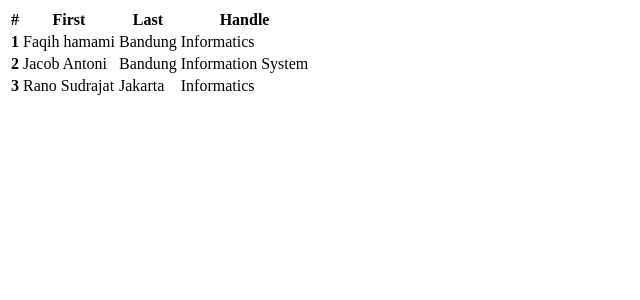
After one commit to V1ewsonic/Flask_tutor, a Flask app: page /tabel in a window 1280 px wide. The commit adds this page. Shown: the top 300 px of the page, without its empty margins (0-640 px from the left). Run offline with Flask 2, Linux system fonts and the light colour scheme; some libraries are stand-ins or nearby versions.

Commit message:
feat : route.py , bs.hml, tabel.html updated

```diff
--- a/routes.py
+++ b/routes.py
@@ -34,6 +34,10 @@ def halmahasiswa():
 def bs():
     return render_template('bs.html')
 
+@app.route('/tabel')
+def tabel():
+    return render_template('tabel.html')
+
 @app.route('/login', methods=['GET','POST'])
 def login():
     if request.method == 'POST':
--- a/templates/bs.html
+++ b/templates/bs.html
@@ -9,7 +9,7 @@
 </head>
 <body>
     <div class="container">
-        <!--
+
         <div class="row">
           <div class="col">
             1 of 2
@@ -40,7 +40,7 @@
       <button type="button" class="btn btn-light">Light</button>
       <button type="button" class="btn btn-dark">Dark</button>
 
-      <button type="button" class="btn btn-link">Link</button>-->
+      <button type="button" class="btn btn-link">Link</button>
 
       <button type="button" class="btn btn-primary btn-lg btn-block">Login</button>
       <button type="button" class="btn btn-secondary btn-lg btn-block">Logout</button>
--- /dev/null
+++ b/templates/tabel.html
@@ -0,0 +1,41 @@
+<!DOCTYPE html>
+<html lang="en">
+<head>
+    <meta charset="UTF-8">
+    <meta http-equiv="X-UA-Compatible" content="IE=edge">
+    <meta name="viewport" content="width=device-width, initial-scale=1.0">
+    <title>Tabel</title>
+</head>
+<body>
+    <table class="table">
+        <thead>
+          <tr>
+            <th scope="col">#</th>
+            <th scope="col">First</th>
+            <th scope="col">Last</th>
+            <th scope="col">Handle</th>
+          </tr>
+        </thead>
+        <tbody>
+          <tr>
+            <th scope="row">1</th>
+            <td>Faqih hamami</td>
+            <td>Bandung</td>
+            <td>Informatics</td>
+          </tr>
+          <tr>
+            <th scope="row">2</th>
+            <td>Jacob Antoni</td>
+            <td>Bandung</td>
+            <td>Information System</td>
+          </tr>
+          <tr>
+            <th scope="row">3</th>
+            <td>Rano Sudrajat</td>
+            <td>Jakarta</td>
+            <td>Informatics</td>
+          </tr>
+        </tbody>
+      </table>
+</body>
+</html>
```
